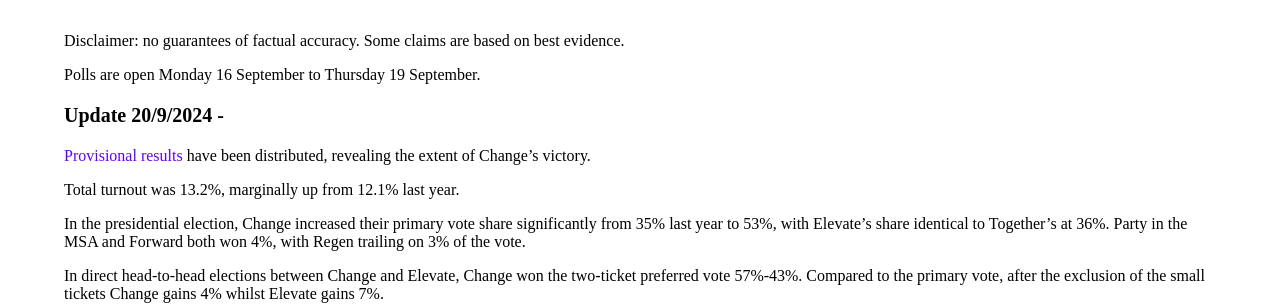
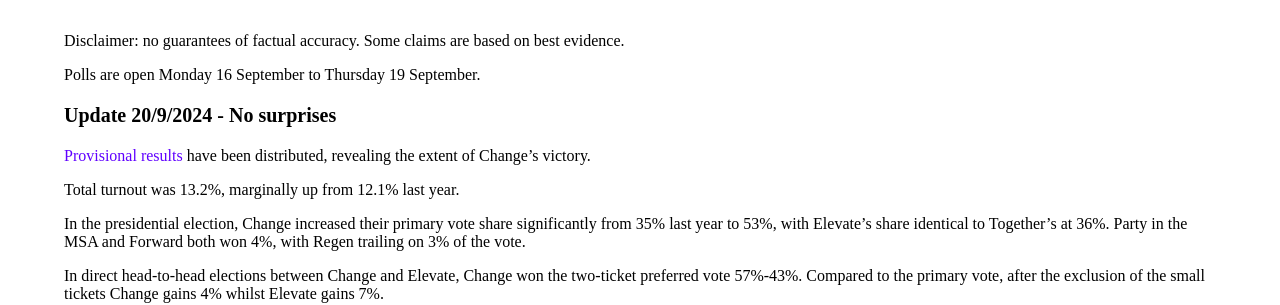
Before and after one commit to nhtnhanbn/nhtnhanbn.github.io, a Jekyll site: the page built from monash/msa24.md, in a window 1280 px wide and 900 px high. Shown: the part 237-542 px from the top of the window. Built offline with Jekyll 4.4.1, drawn with Linux system fonts in a browser that asks for light colours.

Commit message:
Update msa24

```diff
--- a/monash/msa24.md
+++ b/monash/msa24.md
@@ -11,7 +11,7 @@ Disclaimer: no guarantees of factual accuracy. Some claims are based on best evi
 
 Polls are open Monday 16 September to Thursday 19 September.
 
-### Update 20/9/2024 -
+### Update 20/9/2024 - No surprises
 
 [Provisional results](https://drive.google.com/file/d/1gpA-XXkBIjX5RSHhUOcwUOMJMXkKQXon/view?usp=sharing) have been distributed, revealing the extent of Change's victory.
 
```
